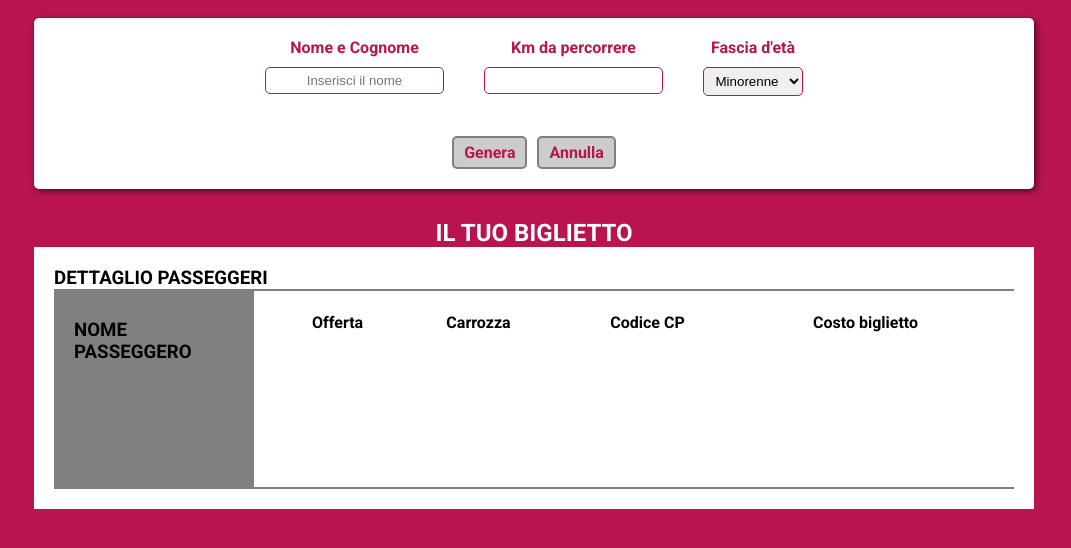
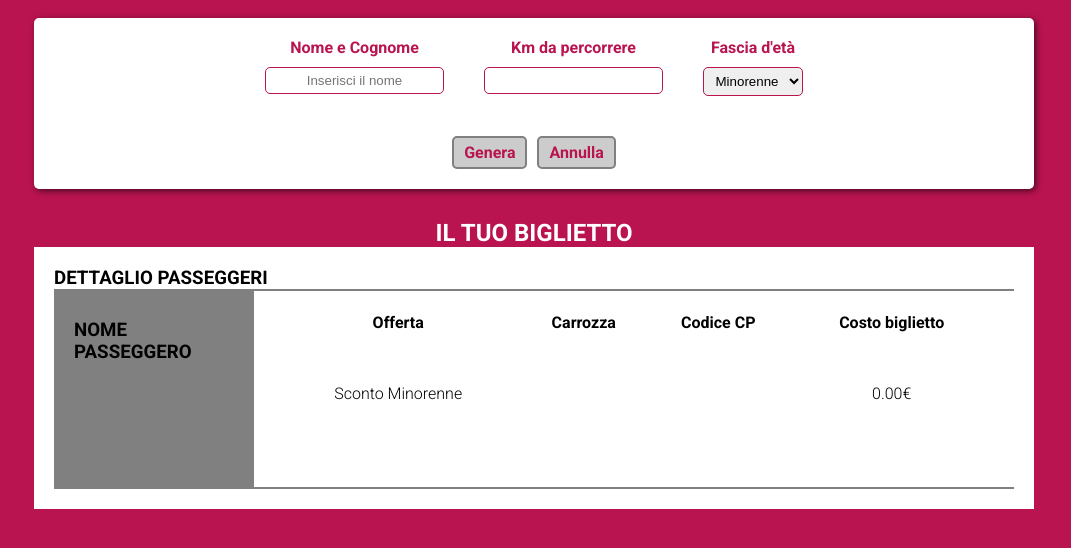
Before and after one commit to alessandro-fini/js-biglietto-treno-form, a plain HTML site: page index.html in a window 1280 px wide. Shown: the part 100-648 px from the top of the page, without its empty margins (106-1177 px from the left). Drawn offline with Linux system fonts and the light colour scheme.

Commit message:
ticket detail

```diff
--- a/css/style.css
+++ b/css/style.css
@@ -129,5 +129,10 @@ h2{
 .ticket_detail table{
   width: 100%;
 }
+
+.ticket_detail table td{
+  padding: 50px 0;
+  text-align: center;
+}
 /* /dettaglio biglietto */
 /* /biglietto */
--- a/index.html
+++ b/index.html
@@ -71,10 +71,10 @@
               <th>Costo biglietto</th>
             </tr>
             <tr>
+              <td id="rate"></td>
               <td></td>
               <td></td>
-              <td></td>
-              <td></td>
+              <td id="ticket_cost"></td>
             </tr>
           </table>
         </div>
--- a/js/script.js
+++ b/js/script.js
@@ -1,5 +1,23 @@
 var inputName = document.getElementById('name').value;
 var inputDistance = document.getElementById('distance').value;
 var inputAge = document.getElementById('age').value;
+var ticket = inputDistance * 0.21;
+var ticketRate = 'Tariffa Standard'
 
+// biglietti scontati
+if (inputAge == 'under18'){
+  ticket -= ticket * 0.2;
+  ticketRate = 'Sconto Minorenne'
+} else if (inputAge == 'over65'){
+  ticket -= ticket * 0.4;
+  ticketRate = 'Sconto Silver'
+}
+// /biglietti scontati
+
+// dettaglio biglietto
 document.getElementById('passenger').innerHTML = inputName;
+document.getElementById('rate').innerHTML = ticketRate;
+document.getElementById('ticket_cost').innerHTML = ticket.toFixed(2) + '€';
+// /dettaglio biglietto
+
+console.log(ticket);
```
